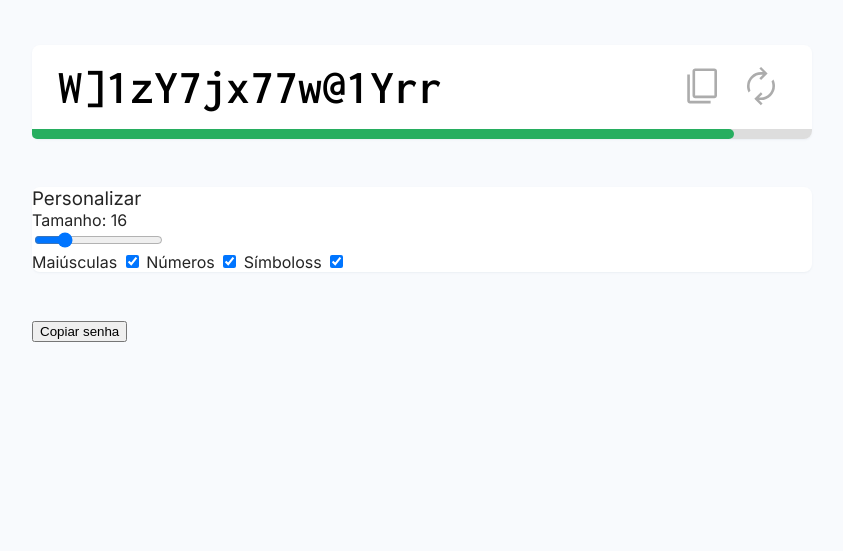
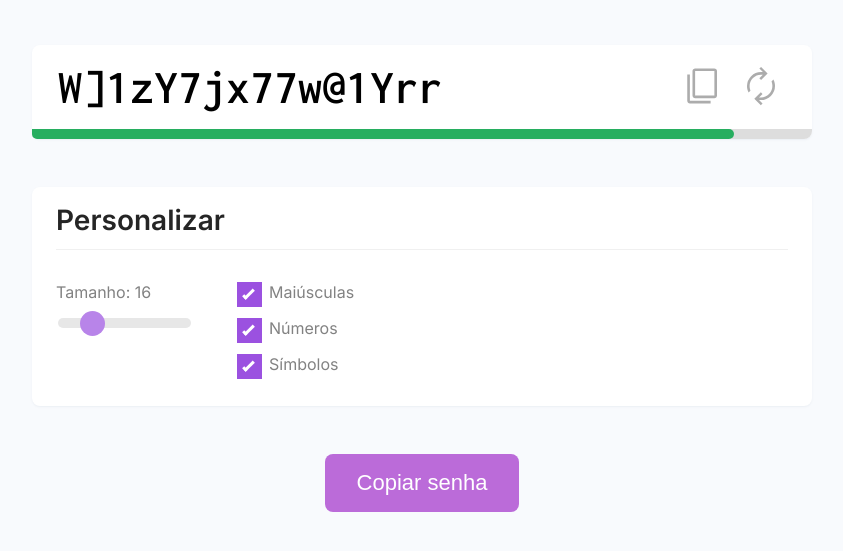
Before and after one commit to arissonlima/gerador-de-senhas, a plain HTML site: page index.html in a window 1280 px wide. Shown: the part 119-670 px from the top of the page, without its empty margins (218-1061 px from the left). Drawn offline with Linux system fonts and the light colour scheme.

Commit message:
Stylized copy button

```diff
--- a/index.html
+++ b/index.html
@@ -54,6 +54,7 @@
               type="range"
               name="password-length"
               id="password-length"
+              class="slider"
               value="16"
               min="4"
               max="64"
@@ -71,14 +72,17 @@
               <span class="checkmark"></span>
             </label>
             <label class="checkbox-container">
-              <span class="text">Símboloss</span>
+              <span class="text">Símbolos</span>
               <input type="checkbox" id="symbol-check" checked />
               <span class="checkmark"></span>
             </label>
           </div>
         </div>
       </div>
-      <button id="copy-2">Copiar senha</button>
+
+      <div class="submit">
+        <button id="copy-2">Copiar senha</button>
+      </div>
     </main>
 
     <script>
--- a/style.css
+++ b/style.css
@@ -97,3 +97,134 @@ main{
 .security-indicator .bar.safe{
 	background-color: #27ae60;
 }
+
+.customize{
+  padding: 1rem 1.5rem;
+}
+
+.customize .title{
+  border-bottom: 1px solid #f0f0f0;
+  font-size: 1.75rem;
+  font-weight: bold;
+  margin-bottom: 2rem;
+  padding-bottom: 0.75rem;
+}
+
+.customize .actions{
+  display: flex;
+  gap: 3rem;
+  color: #828282;
+}
+
+.customize .password-legth{
+  flex: 1;
+}
+
+.customize .password-length .slider{
+  appearance: none;
+  -webkit-appearance: none;
+  height: 10px;
+  background: #dddddd;
+  outline: none;
+  border-radius: 8px;
+  width: 100%;
+  opacity: 0.7;
+  transition: opacity 0.2s;
+  margin-top: 1rem;
+}
+
+.customize .password-length .slider:hover{
+  opacity: 1;
+}
+
+.customize .password-length .slider::-webkit-slider-thumb{
+  -webkit-appearance: none;
+  appearance: none;
+  width: 25px;
+  height: 25px;
+  border-radius: 25px;
+  background: #9b51e0;
+  cursor: pointer;
+}
+
+.customize .password-length .slider::-moz-range-thumb{
+  width: 25px;
+  height: 25px;
+  border-radius: 25px;
+  background: #9b51e0;
+  cursor: pointer;
+}
+
+.checkbox-container{
+  display: block;
+  position: relative;
+  padding-left: 2rem;
+  margin-bottom: 1rem;
+  cursor: pointer;
+  -webkit-user-select: none;
+  -moz-user-select: none;
+  -ms-user-select: none;
+  user-select: none;
+}
+
+.checkbox-container input{
+  position: absolute;
+  height: 0;
+  width: 0;
+  opacity: 0;
+  cursor: pointer;
+}
+
+.checkbox-container .checkmark{
+  position: absolute;
+  top: 0;
+  left: 0;
+  height: 25px;
+  width: 25px;
+  background-color: #dddddd;
+  transition: all 0.2s;
+}
+
+.checkbox-container:hover input ~ .checkmark{
+  background-color: #cccccc;
+}
+
+.checkbox-container input:checked ~ .checkmark{
+  background-color: #9b51e0;
+}
+
+.checkbox-container .checkmark:after{
+  content: "";
+  display: none;
+  position: absolute;
+  left: 9px;
+  top: 5px;
+  width: 5px;
+  height: 13px;
+  border: solid white;
+  border-width: 0 3px 3px 0;
+  transform: rotate(45deg);
+}
+
+.checkbox-container input:checked ~ .checkmark:after{
+  display: block;
+}
+
+.submit{
+  text-align: center;
+}
+
+.submit button{
+  background: #bb6bd9;
+  font-size: 1.375rem;
+  color: #ffffff;
+  border: none;
+  border-radius: 8px;
+  cursor: pointer;
+  padding: 1rem 2rem;
+  transition: all 0.2s;
+}
+
+.submit button:hover{
+  background: #9b51e0;
+}
```
